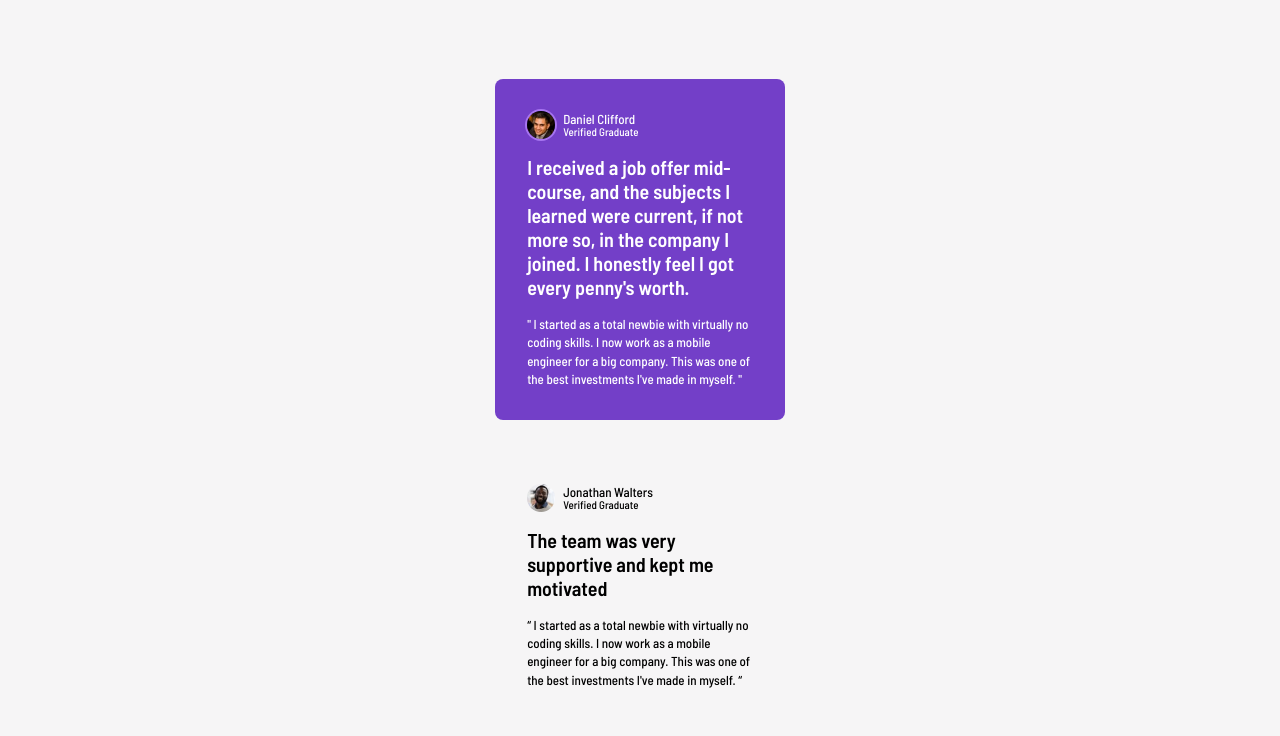
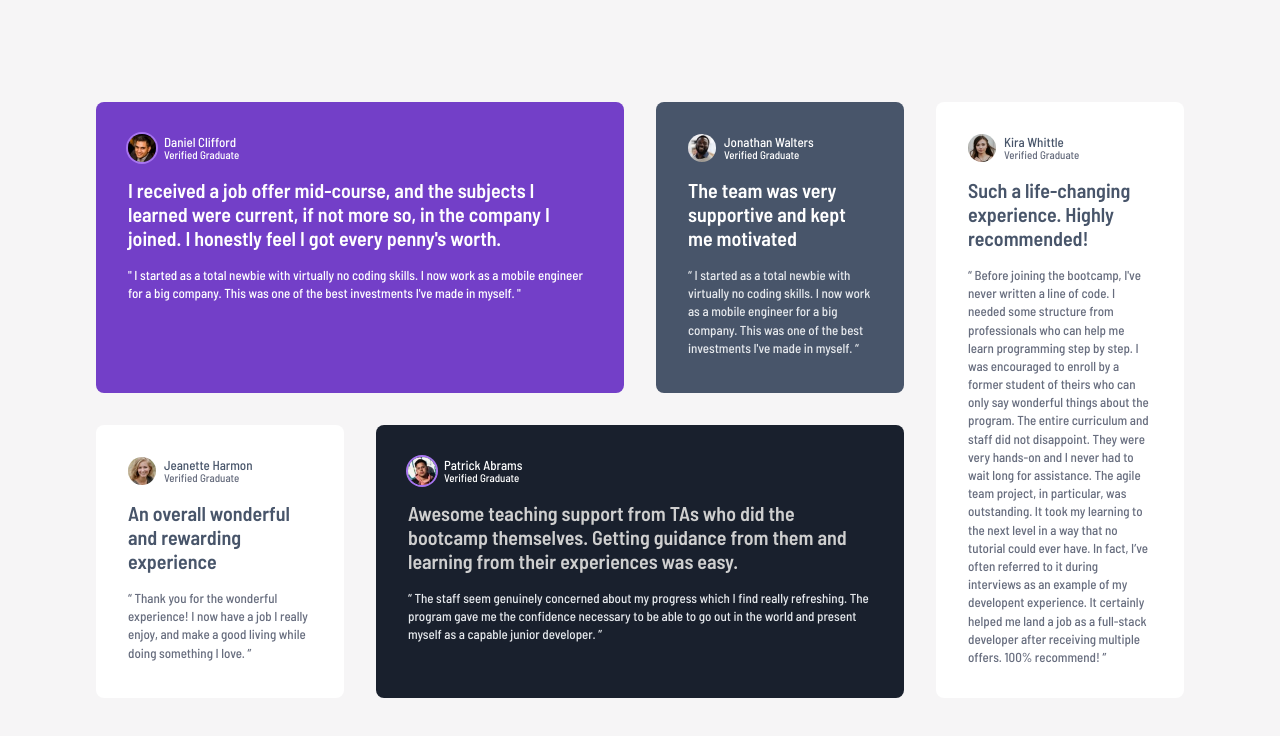
Before and after one commit to Alaurant/testimonials-grid-section, a plain HTML site: page index.html in a window 1280 px wide. Drawn offline with Linux system fonts and the light colour scheme.

Commit message:
add solution

```diff
--- a/index.html
+++ b/index.html
@@ -46,6 +46,57 @@
         <p>“ I started as a total newbie with virtually no coding skills. I now work as a mobile engineer for a big company. This was one of the best investments I've made in myself. “</p>
       </div>
     </article>
+
+    <article class="white-card Jeanette">
+      <div class="author-container">
+        <img class="author-avatar" src="../images/image-jeanette.jpg" alt="Jeanette Harmon">
+
+        <div class="author-info">
+          <h3 class="text-preset-2 author-name">Jeanette Harmon</h3>
+          <h4 class="text-preset-4 author-role">Verified Graduate</h4>
+        </div>
+      </div>
+      <div class="text-preset-1 quote-lead">
+        <p>An overall wonderful and rewarding experience</p>
+      </div>
+      <div class="text-preset-3 quote-body">
+        <p>“ Thank you for the wonderful experience! I now have a job I really enjoy, and make a good living while doing something I love. ”</p>
+      </div>
+    </article>
+
+    <article class="black-card">
+      <div class="author-container">
+        <img class="author-avatar" src="../images/image-patrick.jpg" alt="Patrick Abrams">
+
+        <div class="author-info">
+          <h3 class="text-preset-2 author-name">Patrick Abrams</h3>
+          <h4 class="text-preset-4 author-role">Verified Graduate</h4>
+        </div>
+      </div>
+      <div class="text-preset-1 quote-lead">
+        <p>Awesome teaching support from TAs who did the bootcamp themselves. Getting guidance from them and learning from their experiences was easy.</p>
+      </div>
+      <div class="text-preset-3 quote-body">
+        <p>“ The staff seem genuinely concerned about my progress which I find really refreshing. The program gave me the confidence necessary to be able to go out in the world and present myself as a capable junior developer. ”</p>
+      </div>
+    </article>
+
+    <article class="white-card kira">
+      <div class="author-container">
+        <img class="author-avatar" src="../images/image-kira.jpg" alt="Kira Whittle">
+
+        <div class="author-info">
+          <h3 class="text-preset-2 author-name">Kira Whittle</h3>
+          <h4 class="text-preset-4 author-role">Verified Graduate</h4>
+        </div>
+      </div>
+      <div class="text-preset-1 quote-lead">
+        <p>Such a life-changing experience. Highly recommended!</p>
+      </div>
+      <div class="text-preset-3 quote-body">
+        <p>“ Before joining the bootcamp, I've never written a line of code. I needed some structure from professionals who can help me learn programming step by step. I was encouraged to enroll by a former student of theirs who can only say wonderful things about the program. The entire curriculum and staff did not disappoint. They were very hands-on and I never had to wait long for assistance. The agile team project, in particular, was outstanding. It took my learning to the next level in a way that no tutorial could ever have. In fact, I’ve often referred to it during interviews as an example of my developent experience. It certainly helped me land a job as a full-stack developer after receiving multiple offers. 100% recommend!  ”</p>
+      </div>
+    </article>
   </section>
 </body>
 </html>
--- a/styles.css
+++ b/styles.css
@@ -7,7 +7,7 @@ html {
 :root{
     --black: #000000;
     --dark-blue: #19202d;
-    --wihte: #ffffff;
+    --white: #ffffff;
     --grey-100: #E7EaEE;
     --grey-200: #CFCFCF;
     --grey-400: #676D7E;
@@ -34,31 +34,6 @@ html {
     letter-spacing: 0;
 }
 
-*{
-    margin: 0;
-    padding: 0;
-    box-sizing: border-box;
-}
-
-*::after, *::before{
-    box-sizing: border-box;
-}
-
-ul,
-ol,
-li {
-  padding: 0;
-  margin: 0;
-}
-
-body{
-    display: grid;
-    place-items: center;
-    min-height: 100vh;
-    background-color: #F6F5F6;
-}
-
-
 .text-preset-2{
     font-family: var(--font-barlow);
     font-weight: 500; /* Medium */
@@ -83,11 +58,46 @@ body{
     letter-spacing: 0;
 }
 
-section{
+*{
+    margin: 0;
+    padding: 0;
+    box-sizing: border-box;
+}
+
+*::after, *::before{
+    box-sizing: border-box;
+}
+
+ul,
+ol,
+li {
+  padding: 0;
+  margin: 0;
+}
+
+body{
     display: flex;
-    flex-direction: column;
+    justify-content: center;
+    align-items: center;
+    min-height: 100vh;
+    background-color: #F6F5F6;
+}
+
+.testimonials-grid{
+    margin-block: var(--spacing-500);
+    display: grid;
+    justify-content: center;
     align-items: center;
     gap: var(--spacing-400);
+    width: 95%;
+    max-width: 30.5rem;
+    grid-template-columns: 1fr;
+    grid-template-areas:
+        "daniel"
+        "jonathan"
+        "jeanette"
+        "patrick"
+        "kira";
 }
 
 article{
@@ -96,8 +106,8 @@ article{
     padding: var(--spacing-400);
     gap: var(--spacing-200);
     border-radius: 0.8rem;
-    width: 30.5rem;
-    max-width: 95%;
+    width: 100%;
+    height: 100%;
 }
 
 .author-avatar{
@@ -118,16 +128,83 @@ article{
     flex-direction: column;
 }
 
-.purple-card .author-avatar{
+.purple-card .author-avatar, .black-card .author-avatar{
     box-shadow: 0 0 0 2px  #A775F1;
-
 }
 
 article.purple-card{
     background-color: var(--purple-500);
-    color: var(--wihte);
+    color: var(--white);
 }
 
 .purple-card .author-role,.purple-card .quote-body{
     color: var(--purple-50);
 }
+
+article.grey-card{
+    background-color: var(--grey-500);
+    color: var(--white);
+}
+
+.grey-card .author-role{
+    color: var(--grey-300);
+}
+
+.grey-card .quote-body{
+    color: var(--grey-100);
+}
+
+article.white-card{
+    background-color: var(--white);
+    color: var(--grey-500);
+}
+
+.white-card .author-role, .white-card .quote-body{
+    color: var(--grey-400);
+}
+
+article.black-card{
+    background-color: var(--dark-blue);
+    color: var(--white);
+}
+
+.black-card .quote-lead{
+    color: var(--grey-200);
+}
+.black-card .quote-body{
+    color: var(--grey-100);
+}
+
+.purple-card   { grid-area: daniel; }
+.grey-card     { grid-area: jonathan; }
+.Jeanette      { grid-area: jeanette; }
+.black-card    { grid-area: patrick; }
+.kira          { grid-area: kira; }
+
+@media (min-width: 767px){
+
+    .testimonials-grid{
+        display: grid;
+        grid-template-columns: 1fr 1fr;
+        width: 85%;
+        max-width: 64rem;
+        grid-template-areas:
+            "daniel   daniel"
+            "jonathan jeanette"
+            "patrick  patrick"
+            "kira     kira";
+    }
+}
+
+@media (min-width: 1025px){
+
+    .testimonials-grid{
+        display: grid;
+        grid-template-columns: repeat(4, 1fr);
+        max-width: 114rem;
+        grid-template-areas:
+            "daniel   daniel jonathan kira"
+            "jeanette patrick  patrick kira";
+    }
+
+}
```
